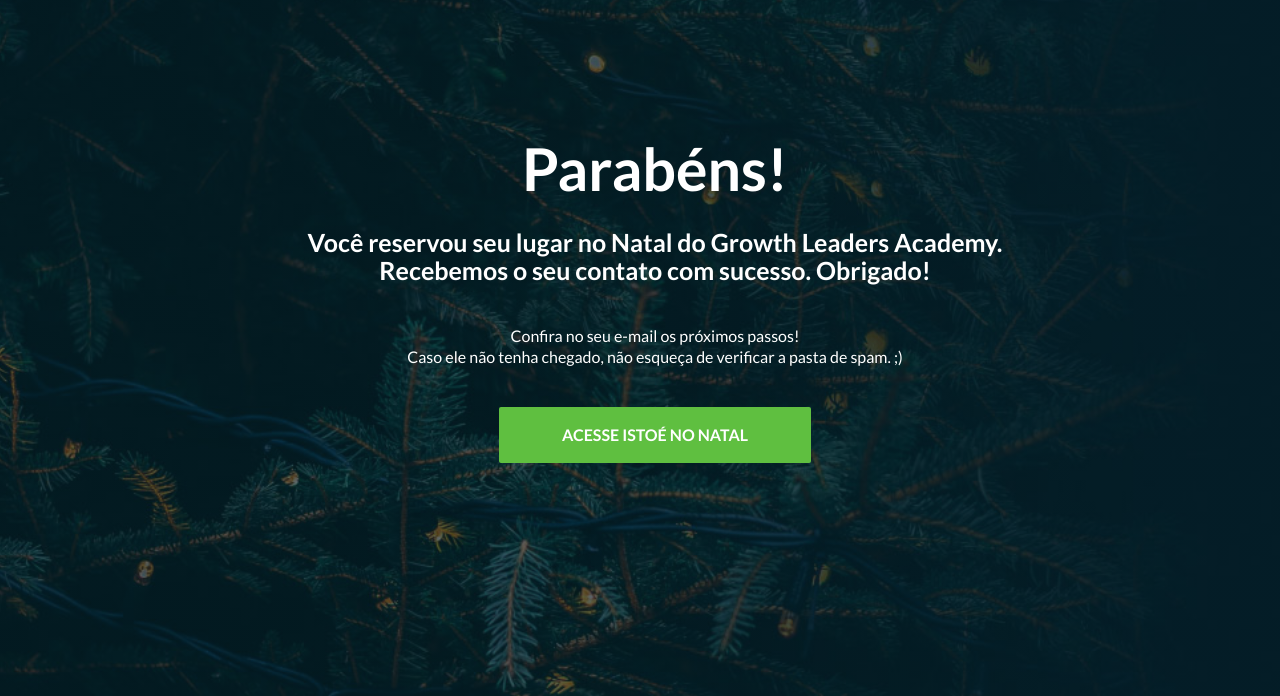
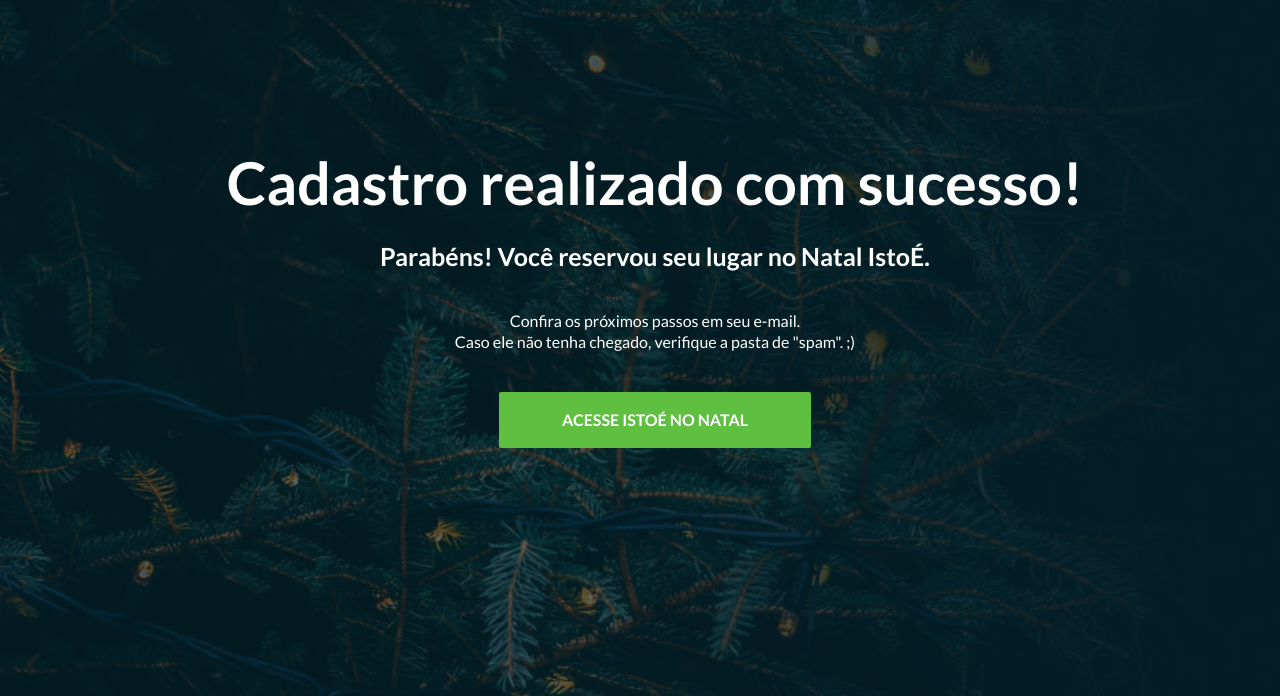
Before and after one commit to filiperitto/lp_growth, a plain HTML site: page natal/confirmacao.html in a window 1280 px wide. Shown: the part 104-800 px from the top of the page. Drawn offline with Linux system fonts and the light colour scheme.

Commit message:
Update confirmacao.html

```diff
--- a/natal/confirmacao.html
+++ b/natal/confirmacao.html
@@ -83,11 +83,10 @@
         <section id="hero" class="moduleHero style2">
             <div class="wrap grid">
                 <div class="text-box">
-                    <h1 class="hero-title">Parabéns!</h1>
-                    <h2>Você reservou seu lugar no Natal do Growth Leaders Academy.<br>
-                    Recebemos o seu contato com sucesso. Obrigado!</h2>
-                    <p>Confira no seu e-mail os próximos passos!<br>
-                        Caso ele não tenha chegado, não esqueça de verificar a pasta de spam. ;)</p>
+                    <h1 class="hero-title">Cadastro realizado com sucesso!</h1>
+                    <h2>Parabéns! Você reservou seu lugar no Natal IstoÉ.</h2>
+                    <p>Confira os próximos passos em seu e-mail.<br>
+                        Caso ele não tenha chegado, verifique a pasta de "spam". ;)</p>
                     <div class="btn-wrap">
                         <a class="btn" href="https://istoe.com.br/?utm_source=lpgrowth&utm_medium=lead&utm_campaign=lead">Acesse istoé no Natal</a>
                     </div>
```
